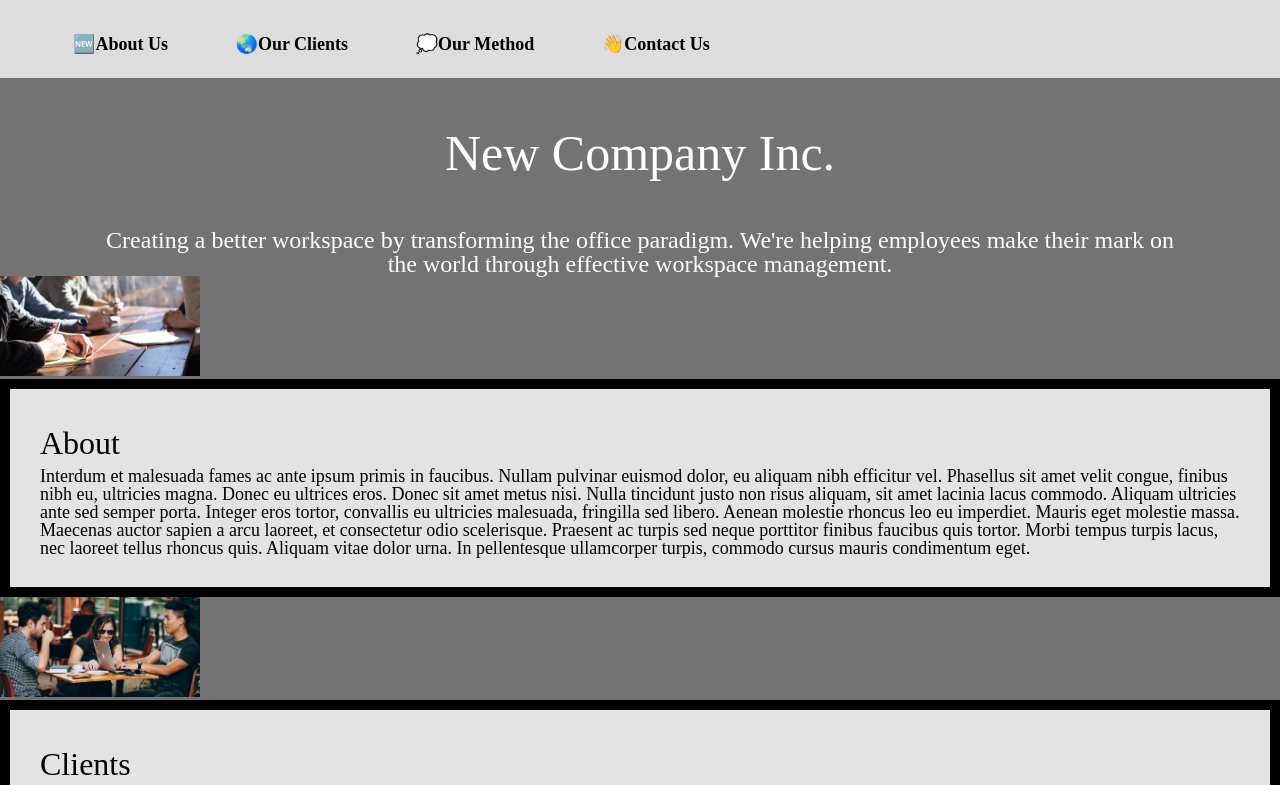
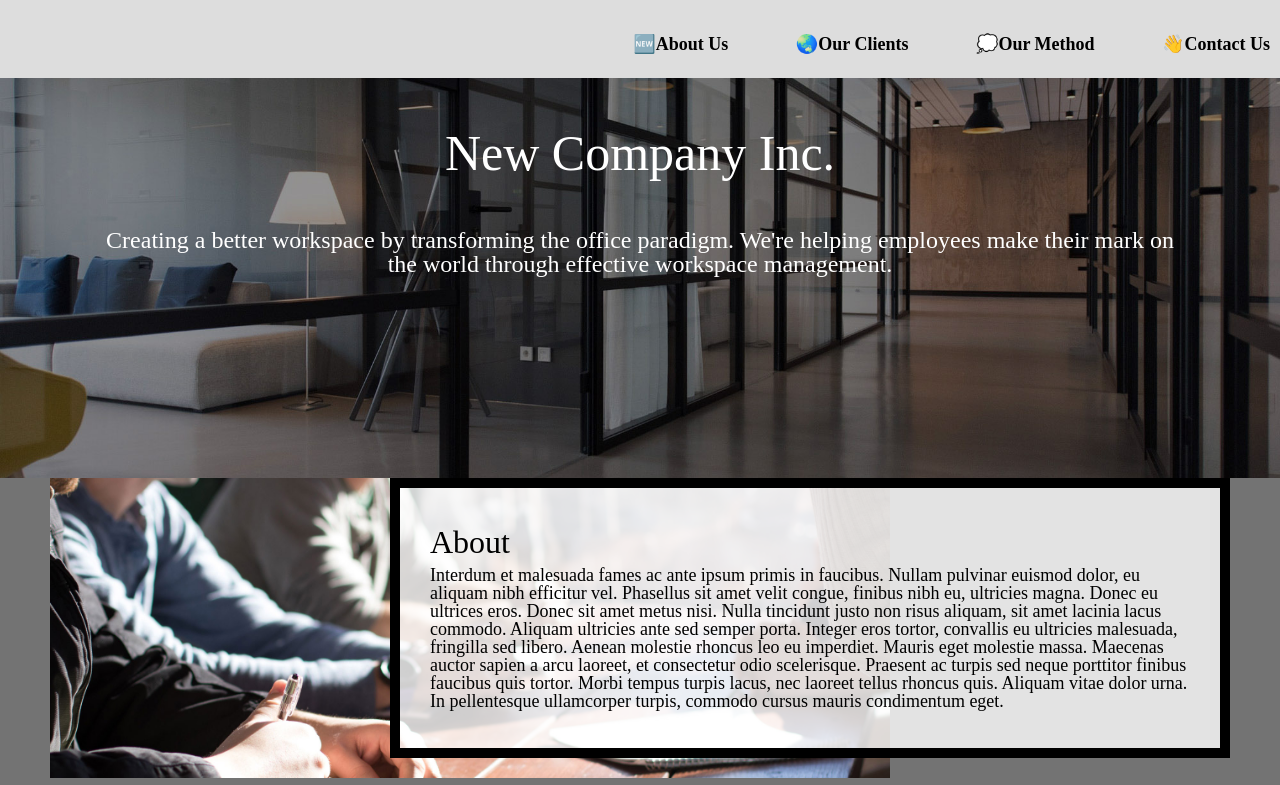
Before and after one commit to abirahmed7272/homework3-2022, a plain HTML site: page index.html in a window 1280 px wide. Shown: the top 785 px of the page. Drawn offline with Linux system fonts and the light colour scheme.

Commit message:
Corrections to html and styling additions

```diff
--- a/css/style.css
+++ b/css/style.css
@@ -77,8 +77,7 @@ nav a {
 
 /* Requirement 2 code here*/
 nav a:hover {
-  text-decoration-line: underline;
-  text-decoration-style: wavy;
+  text-decoration: wavy underline;
 }
 
 
@@ -101,18 +100,66 @@ a:focus {
 
 .container{
   /* Requirement 5 code here*/
-
+  display: grid;
+  grid-template-columns: 1fr 5fr 1fr;
+  row-gap: 30px;
 }
 
 /* Requirements 6-10 here: */
+.intro {
+  background: url(../images/header.jpg) #858585;
+  min-height: 400px;
+  /* Create the parallax scrolling effect */
+  background-attachment: fixed;
+  background-position: center;
+  background-repeat: no-repeat;
+  background-size: cover;
+}
 
+.about, .clients, .method, .contact {
+  grid-column: 2 / span 1;
+  display: inline;
+}
 
+img {
+  width: 100%;
+}
+
+.about-image, .clients-image, .method-image, .contact-image {
+  grid-column: 1 / span 3;
+  max-height: 500px;
+  overflow: hidden;
+  display: inline;
+}
+
+.about-image, .about{
+  grid-row: 1 / span 1;
+}
+
+.clients-image, .clients{
+  grid-row: 2 / span 1;
+}
+
+.method-image, .method{
+  grid-row: 3 / span 1;
+}
+
+.contact-image, .contact{
+  grid-row: 4 / span 1;
+}
+
+.text {
+  align-items: center;
+  justify-content: center;
+  max-height: 25vh;
+  overflow: scroll;
+}
 
 @media screen and (min-width: 700px){
   nav{
     padding-top: 35px;
     /*Requirement 11*/
-
+    text-align: right;
   }
 
   nav li{
@@ -122,7 +169,23 @@ a:focus {
 
 
   /* Requirements 12-15 here: */
+  .skip:focus {
+    position: absolute;
+    left: 0px;
+    margin-top: 20px;
+  }
 
+  .container {
+    grid-template: 300px 300px 300px 300px / 50px auto 500px auto 50px;
+  }
+
+  .about, .method, .clients-image, .contact-image {
+    grid-column: 3 / span 2;
+  }
+
+  .clients, .contact, .about-image, .method-image {
+    grid-column: 2 / span 2;
+  }
 }
 
 
--- a/index.html
+++ b/index.html
@@ -1,7 +1,7 @@
 <!DOCTYPE html>
 <html lang="en">
   <head>
-    <meta charset="UTF-8">
+    <meta charset="utf-8">
     <meta name="viewport" content="width=device-width, initial-scale=1.0">
     <link rel="icon"  href="images/logo-drk.png">
     <link rel="stylesheet" type="text/css" href="css/html5reset.css">
```
